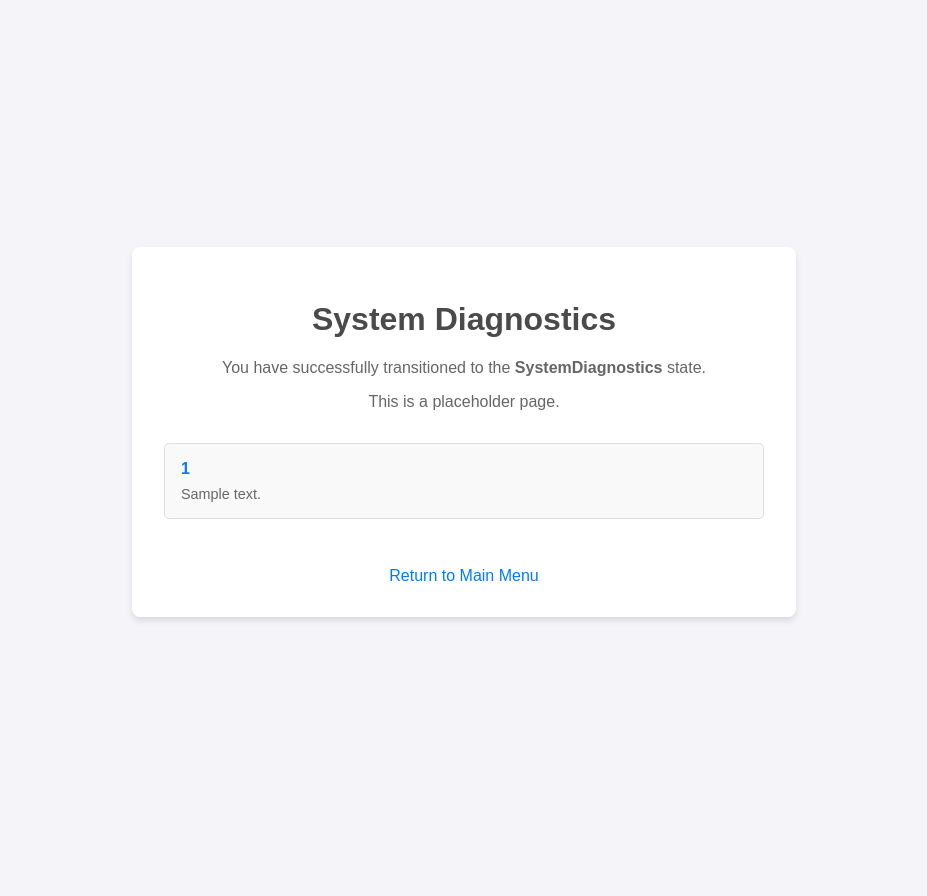
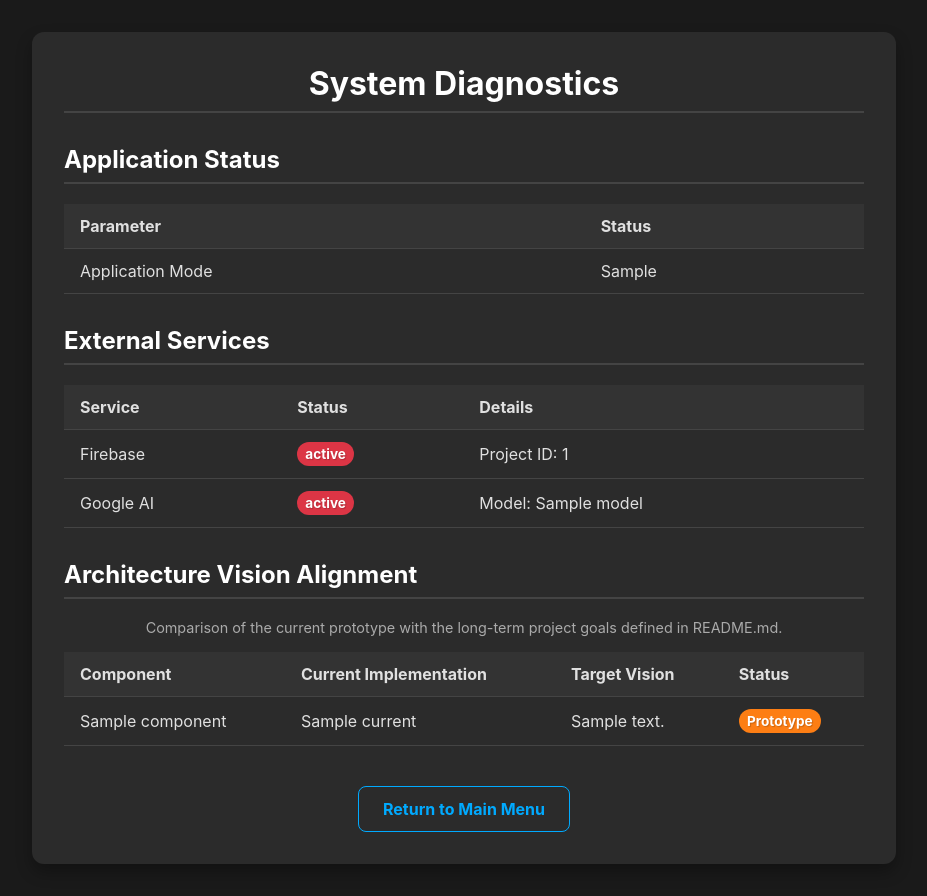
Before and after one commit to Joshua42atkinson/daydream, a Flask app: template daydream/templates/system_diagnostics.html in a window 1280 px wide. Shown: the whole page, without its empty margins (176-1103 px from the left). Before the commit the page ends 621 px from the top, so only its background shows below. Run offline with Flask 3, Linux system fonts and the light colour scheme; the template is opened without the code that fills it: most values are stand-ins (such as "Sample title", 1, 10 or a date in 2020); parts of the project's set-up code (start-up, migrations or seed data) failed here and were passed over.

Commit message:
feat: Implement comprehensive system diagnostics dashboard
This commit introduces a new System Diagnostics page that provides a detailed, real-time overview of the application's status. It also includes a significant refactoring of how external services are handled to improve robustness and maintainability.

Key changes:
- A new diagnostics dashboard at `/diagnostics` that displays:
  - Application mode (Debug/Production).
  - Status of external services (Firebase, Google AI), showing if they are connected, bypassed, or have failed.
  - An "Architecture Vision Alignment" table comparing the current prototype's stack (Python, Flask, Cloud AI) with the project's long-term vision (Rust, Tauri, Local AI).
- Refactored service initialization to store service objects (Firebase app, AI model) in the Flask `app.config` rather than using global variables. This resolves potential circular import issues and is a Flask best practice.
- Improved error handling during startup; the application will now run even if external services fail to initialize, and the error will be clearly reported on the diagnostics page.

```diff
--- a/daydream/templates/system_diagnostics.html
+++ b/daydream/templates/system_diagnostics.html
@@ -6,79 +6,190 @@
     <title>System Diagnostics</title>
     <style>
         body {
-            font-family: sans-serif;
-            background-color: #f4f4f9;
-            color: #333;
+            font-family: -apple-system, BlinkMacSystemFont, "Segoe UI", Roboto, "Helvetica Neue", Arial, sans-serif;
+            background-color: #1a1a1a;
+            color: #e0e0e0;
             margin: 0;
             padding: 2rem;
-            display: flex;
-            justify-content: center;
-            align-items: center;
-            min-height: 100vh;
         }
         .container {
-            background: white;
+            background: #2b2b2b;
             padding: 2rem;
-            border-radius: 8px;
-            box-shadow: 0 4px 6px rgba(0,0,0,0.1);
+            border-radius: 12px;
+            box-shadow: 0 8px 16px rgba(0,0,0,0.3);
             width: 100%;
-            max-width: 600px;
-            text-align: center;
+            max-width: 800px;
+            margin: auto;
+        }
+        h1, h2 {
+            color: #ffffff;
+            border-bottom: 2px solid #444;
+            padding-bottom: 0.5rem;
+            margin-top: 2rem;
         }
         h1 {
-            color: #4a4a4a;
+            text-align: center;
+            margin-top: 0;
         }
-        p {
-            color: #666;
+        table {
+            width: 100%;
+            border-collapse: collapse;
+            margin-top: 1rem;
         }
-        .tool-list {
-            list-style: none;
-            padding: 0;
-            margin-top: 2rem;
+        th, td {
+            padding: 0.75rem 1rem;
             text-align: left;
+            border-bottom: 1px solid #444;
         }
-        .tool-item {
-            background-color: #f9f9f9;
-            border: 1px solid #ddd;
-            border-radius: 5px;
-            margin-bottom: 1rem;
-            padding: 1rem;
+        th {
+            background-color: #333;
         }
-        .tool-item a {
-            text-decoration: none;
-            color: #007bff;
+        .status-badge {
+            display: inline-block;
+            padding: 0.3em 0.6em;
+            font-size: 0.85em;
             font-weight: bold;
+            border-radius: 15px;
+            color: #fff;
+            text-shadow: 1px 1px 1px rgba(0,0,0,0.2);
         }
-        .tool-item p {
-            margin: 0.5rem 0 0;
-            font-size: 0.9rem;
+        .status-ok { background-color: #28a745; }
+        .status-bypassed { background-color: #ffc107; color: #333; }
+        .status-error { background-color: #dc3545; }
+        .status-aligned { background-color: #17a2b8; }
+        .status-misaligned { background-color: #fd7e14; }
+        .details {
+            font-size: 0.9em;
+            color: #aaa;
+            display: block;
+            margin-top: 0.25em;
         }
         .back-link {
             display: inline-block;
-            margin-top: 2rem;
-            color: #007bff;
+            margin-top: 2.5rem;
+            color: #00aaff;
             text-decoration: none;
+            font-weight: bold;
+            padding: 0.75rem 1.5rem;
+            border: 1px solid #00aaff;
+            border-radius: 8px;
+            transition: background-color 0.2s, color 0.2s;
+        }
+        .back-link:hover {
+            background-color: #00aaff;
+            color: #fff;
+        }
+        .center {
+            text-align: center;
         }
     </style>
 </head>
 <body>
     <div class="container">
         <h1>System Diagnostics</h1>
-        <p>You have successfully transitioned to the <strong>SystemDiagnostics</strong> state.</p>
-        <p>This is a placeholder page.</p>
 
-        {% if tools %}
-            <ul class="tool-list">
-                {% for tool in tools %}
-                    <li class="tool-item">
-                        <a href="#">{{ tool.id | replace('.', ' ') | title }}</a>
-                        <p>{{ tool.description }}</p>
-                    </li>
+        {% if diagnostics %}
+            <!-- Section: Application Status -->
+            <h2>Application Status</h2>
+            <table>
+                <tr>
+                    <th>Parameter</th>
+                    <th>Status</th>
+                </tr>
+                <tr>
+                    <td>Application Mode</td>
+                    <td>{{ diagnostics.app_mode }}</td>
+                </tr>
+            </table>
+
+            <!-- Section: External Services -->
+            <h2>External Services</h2>
+            <table>
+                <tr>
+                    <th>Service</th>
+                    <th>Status</th>
+                    <th>Details</th>
+                </tr>
+                {% set services = diagnostics.services %}
+                <tr>
+                    <td>Firebase</td>
+                    <td>
+                        <span class="status-badge
+                            {% if services.firebase.status == 'Connected' %}status-ok
+                            {% elif services.firebase.status == 'Bypassed' %}status-bypassed
+                            {% else %}status-error{% endif %}">
+                            {{ services.firebase.status }}
+                        </span>
+                    </td>
+                    <td>
+                        {% if services.firebase.project_id %}
+                            Project ID: {{ services.firebase.project_id }}
+                        {% elif services.firebase.reason %}
+                            <span class="details">{{ services.firebase.reason }}</span>
+                        {% else %}
+                            N/A
+                        {% endif %}
+                    </td>
+                </tr>
+                <tr>
+                    <td>Google AI</td>
+                    <td>
+                        <span class="status-badge
+                            {% if services.google_ai.status == 'Connected' %}status-ok
+                            {% elif services.google_ai.status == 'Bypassed' %}status-bypassed
+                            {% else %}status-error{% endif %}">
+                            {{ services.google_ai.status }}
+                        </span>
+                    </td>
+                    <td>
+                        {% if services.google_ai.model %}
+                            Model: {{ services.google_ai.model }}
+                        {% elif services.google_ai.reason %}
+                             <span class="details">{{ services.google_ai.reason }}</span>
+                        {% else %}
+                            N/A
+                        {% endif %}
+                    </td>
+                </tr>
+            </table>
+            {% if services.bypassed %}
+            <p class="details" style="text-align: center; margin-top: 1rem;">
+                Note: External services are currently bypassed via environment settings.
+            </p>
+            {% endif %}
+
+            <!-- Section: Architecture Vision Alignment -->
+            <h2>Architecture Vision Alignment</h2>
+            <p class="details" style="text-align: center;">
+                Comparison of the current prototype with the long-term project goals defined in README.md.
+            </p>
+            <table>
+                <tr>
+                    <th>Component</th>
+                    <th>Current Implementation</th>
+                    <th>Target Vision</th>
+                    <th>Status</th>
+                </tr>
+                {% for item in diagnostics.vision_alignment %}
+                <tr>
+                    <td>{{ item.component }}</td>
+                    <td>{{ item.current }}</td>
+                    <td>{{ item.vision }}</td>
+                    <td>
+                        <span class="status-badge {{ 'status-aligned' if item.aligned else 'status-misaligned' }}">
+                            {{ 'Aligned' if item.aligned else 'Prototype' }}
+                        </span>
+                    </td>
+                </tr>
                 {% endfor %}
-            </ul>
+            </table>
+        {% else %}
+            <p>No diagnostic data available.</p>
         {% endif %}
 
-        <a href="{{ url_for('tool_handlers.handle_tool', tool_id='system.return_to_main_menu') }}" class="back-link">Return to Main Menu</a>
+        <div class="center">
+            <a href="{{ url_for('tool_handlers.handle_tool', tool_id='system.return_to_main_menu') }}" class="back-link">Return to Main Menu</a>
+        </div>
     </div>
 </body>
 </html>
```
Also changed, not shown: daydream/__init__.py (+27 -18 lines), daydream/system_diagnostics.py (+81 -4 lines).
